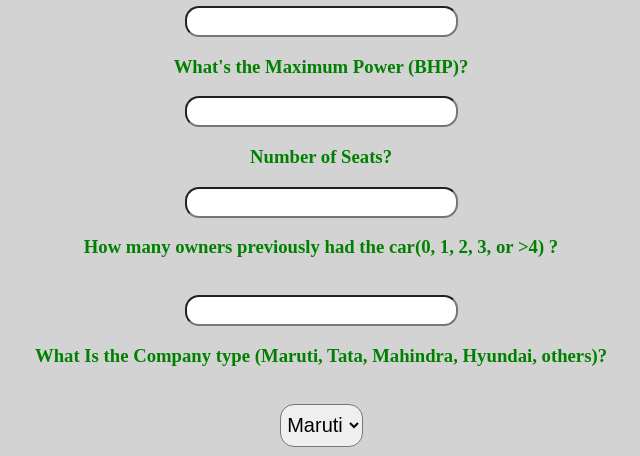
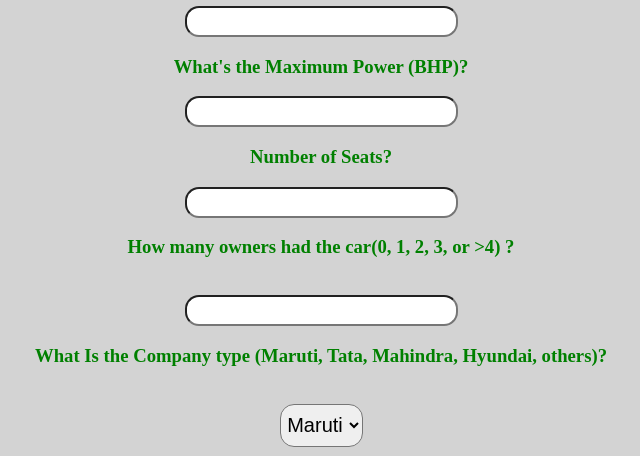
Before and after one commit to aayushc05/CarPricePred, a Flask app: page / in a window 1280 px wide. Shown: the part 373-829 px from the top of the page, without its empty margins (319-959 px from the left). Run offline with Flask 2, Linux system fonts and the light colour scheme; parts of the project's set-up code (start-up, migrations or seed data) failed here and were passed over.

Commit message:
Add files via upload

```diff
--- a/templates/Index.html
+++ b/templates/Index.html
@@ -19,7 +19,7 @@
             <h3>What's the Engine (CC)?</h3><input id="fourth" name="engine_cc" required="required">
             <h3>What's the Maximum Power (BHP)?</h3><input id="fifth" name="max_power_bhp" required="required">
             <h3>Number of Seats?</h3><input id="sixth" name="seats" required="required">
-            <h3>How many owners previously had the car(0, 1, 2, 3, or >4) ?</h3><br><input id="third" name="owner" required="required">
+            <h3>How many owners had the car(0, 1, 2, 3, or >4) ?</h3><br><input id="third" name="owner" required="required">
             <h3>What Is the Company type (Maruti, Tata, Mahindra, Hyundai, others)?</h3><br><select name="company_Maruti" id="company" required="required">
                 <option value="Maruti">Maruti</option>
                 <option value="Tata">Tata</option>
```
